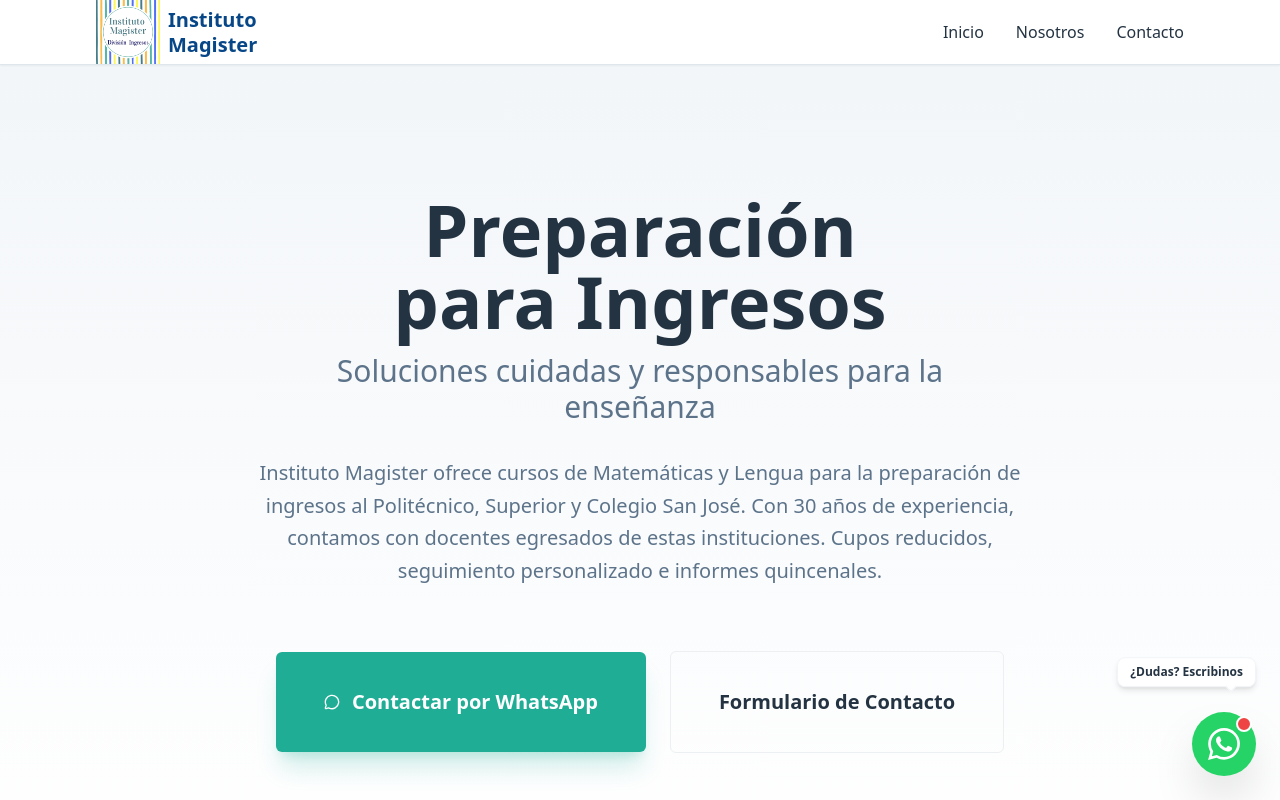
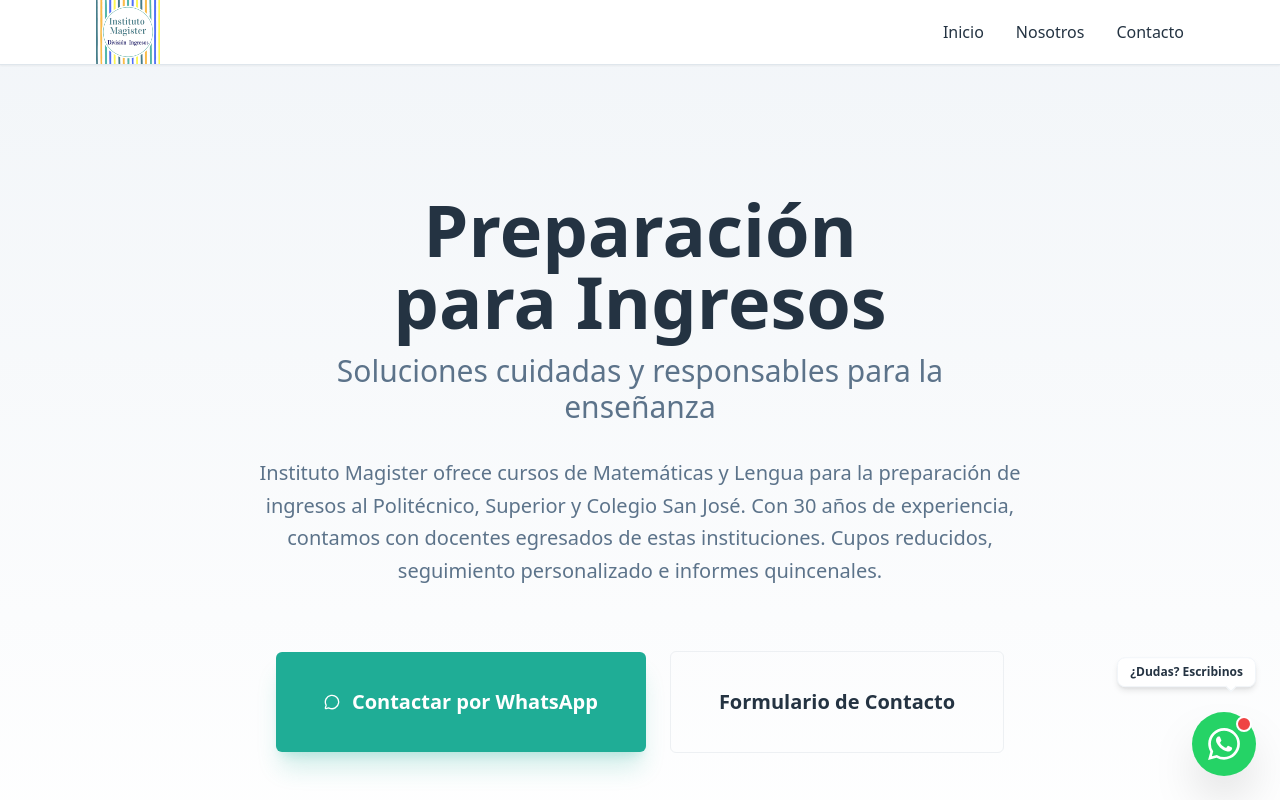
Before and after one commit to Ezequielp19/institutomagister, a Next.js app: page / in a window 1280 px wide. Shown: the top 800 px of the page. Built offline with nearby package versions, Linux system fonts and the light colour scheme.

Commit message:
Update navbar.tsx

```diff
--- a/components/navbar.tsx
+++ b/components/navbar.tsx
@@ -21,9 +21,7 @@
               alt="Instituto Magister Logo"
               className="w-16 h-16 object-contain"
             />
-            <span className="font-bold text-xl text-primary hidden sm:inline leading-tight">
-              Instituto<br />Magister
-            </span>
+
           </Link>
 
           {/* Desktop Menu */}
```
